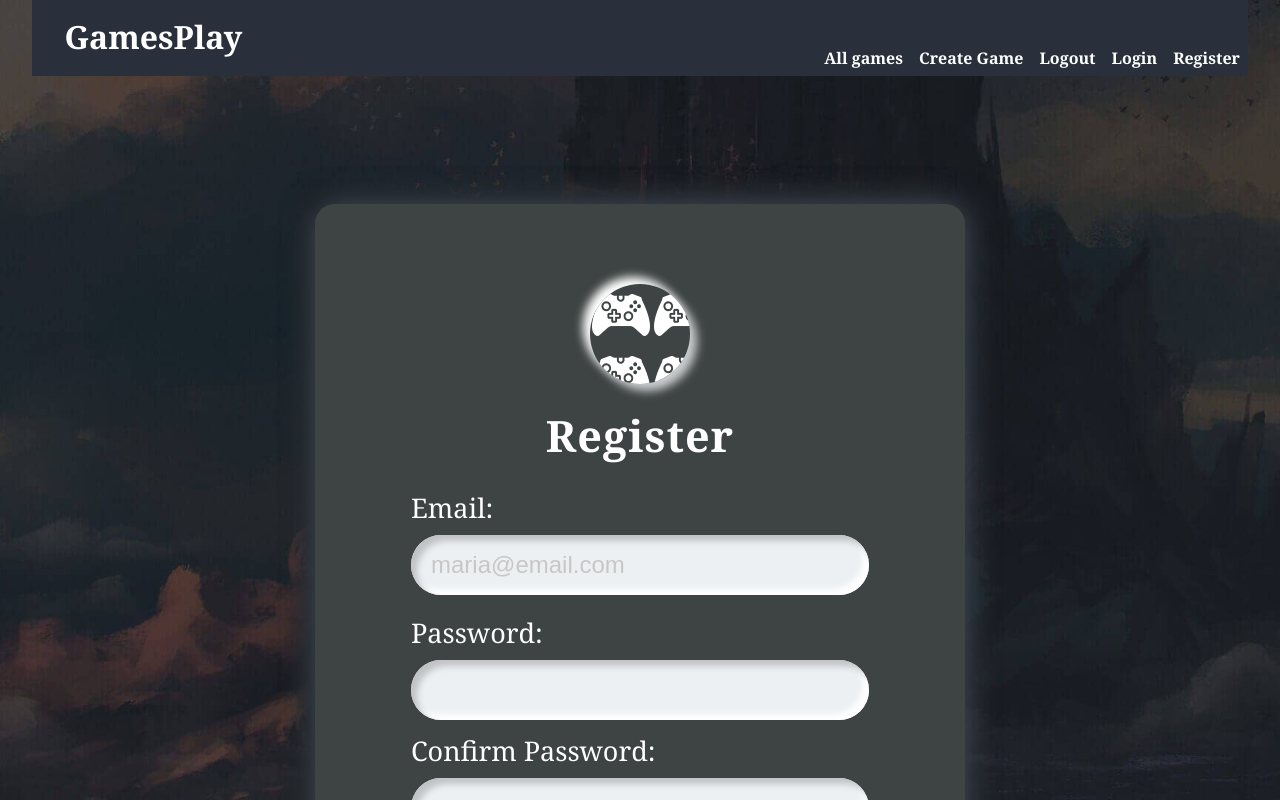
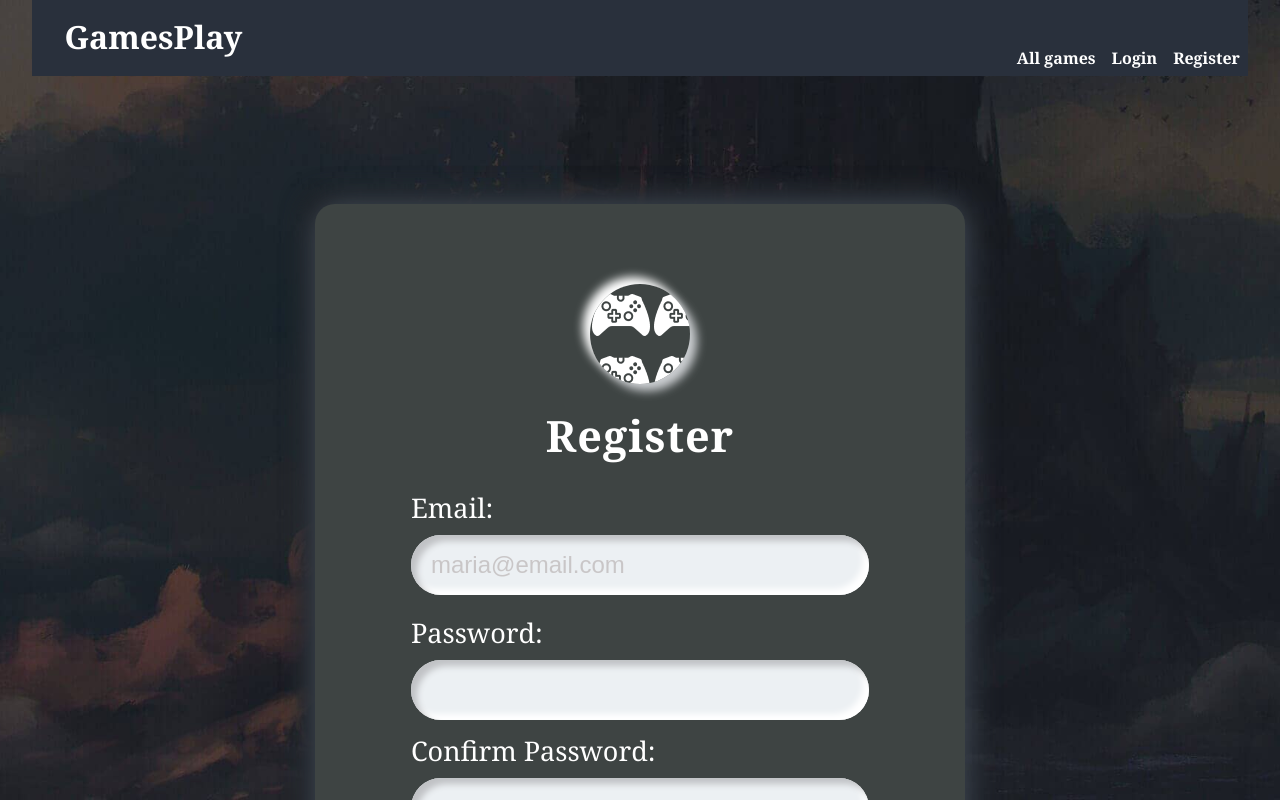
Before and after one commit to victornedelchev/Games-Play, a React (Vite) app in the folder client/: page /register in a window 1280 px wide. Shown: the top 800 px of the page. Built offline with nearby package versions, Linux system fonts and the light colour scheme.

Commit message:
Add dynamic navigation

```diff
--- a/client/src/components/header/Header.jsx
+++ b/client/src/components/header/Header.jsx
@@ -1,6 +1,10 @@
+import { useContext } from "react";
 import { Link } from "react-router-dom";
+import { AuthContext } from "../../contexts/authContext";
 
 export default function Header() {
+  const { isAuthenticated } = useContext(AuthContext);
+
   return (
     <header>
       {/* <!-- Navigation --> */}
@@ -11,16 +15,18 @@ export default function Header() {
       </h1>
       <nav>
         <Link to="/catalog">All games</Link>
-        {/* <!-- Logged-in users --> */}
+
+        {isAuthenticated ? (
           <div id="user">
             <Link to="/create">Create Game</Link>
             <Link to="/logout">Logout</Link>
           </div>
-        {/* <!-- Guest users --> */}
+        ) : (
           <div id="guest">
             <Link to="/login">Login</Link>
             <Link to="/register">Register</Link>
           </div>
+        )}
       </nav>
     </header>
   );
```
Also changed, not shown: 1 other file (tests, documents, lock files or other folders). Lines whose indentation alone changed are shown as unchanged.
